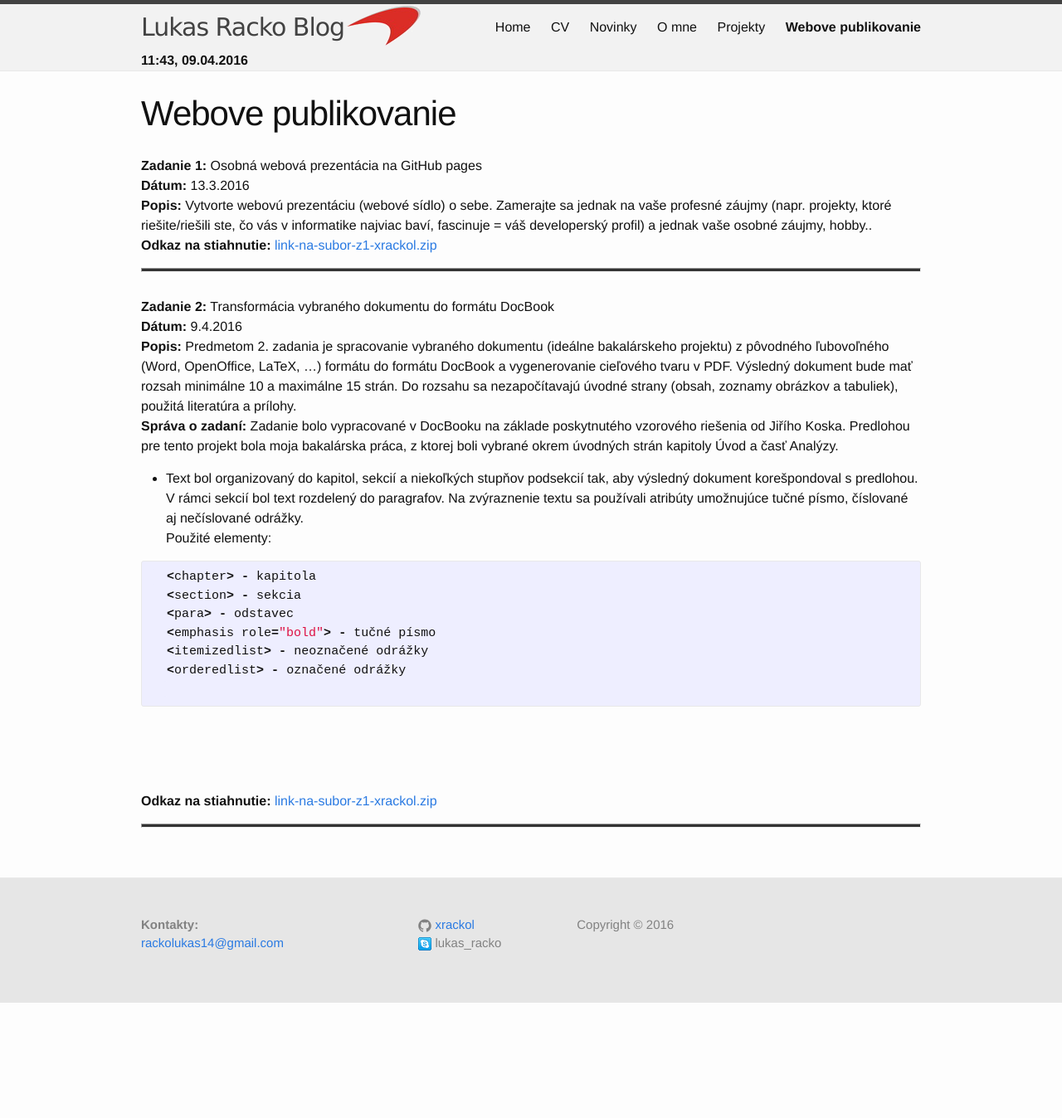
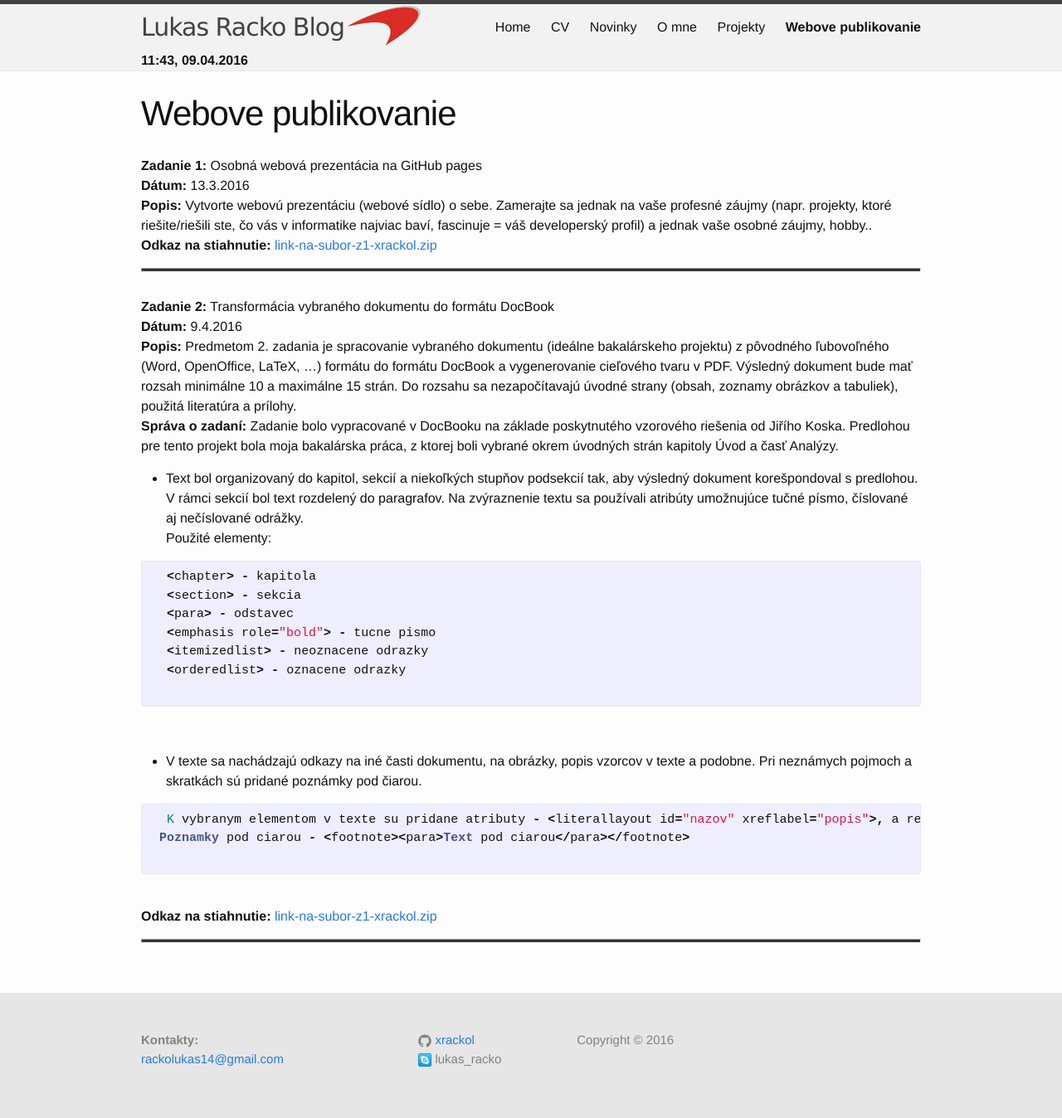
Before and after one commit to xrackol/xrackol.github.io, a Jekyll site: the page built from wp.md, in a window 1280 px wide. Shown: the whole page at 83% size. Built offline with Jekyll 4.4.1, drawn with Linux system fonts in a browser that asks for light colours; before the commit the page ends 1209 px from its top, so only the background shows below that.

Commit message:
zadanie 2 cp 2

```diff
--- a/wp.md
+++ b/wp.md
@@ -17,12 +17,16 @@ permalink: /wp/
   <chapter> - kapitola
   <section> - sekcia
   <para> - odstavec
-  <emphasis role="bold"> - tučné písmo
-  <itemizedlist> - neoznačené odrážky
-  <orderedlist> - označené odrážky
+  <emphasis role="bold"> - tucne pismo
+  <itemizedlist> - neoznacene odrazky
+  <orderedlist> - oznacene odrazky
   {% endhighlight %}
 <br/>
--
+- V texte sa nachádzajú odkazy na iné časti dokumentu, na obrázky, popis vzorcov v texte a podobne. Pri neznámych pojmoch a skratkách sú pridané poznámky pod čiarou.
+  {% highlight java %}
+  K vybranym elementom v texte su pridane atributy - <literallayout id="nazov" xreflabel="popis">, a referencia na dany element: <xref linkend="nazov"/>
+ Poznamky pod ciarou - <footnote><para>Text pod ciarou</para></footnote>
+  {% endhighlight %}
 <br/>
 <b>Odkaz na stiahnutie:</b> <a href="../data/Z1-xrackol.zip" target="_blank">{{ "LINK na subor Z1-xrackol.zip" | slugify: 'pretty' }}</a><br/>
 <hr class="post">
```
